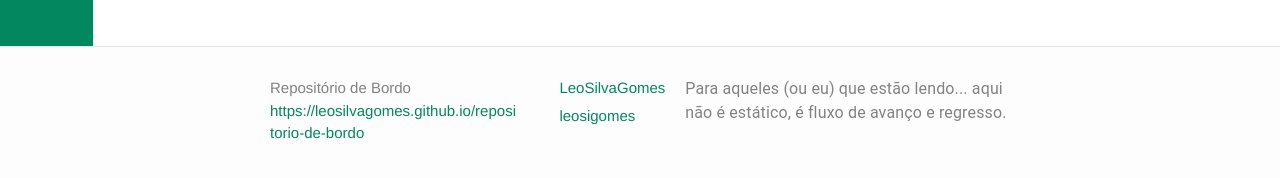
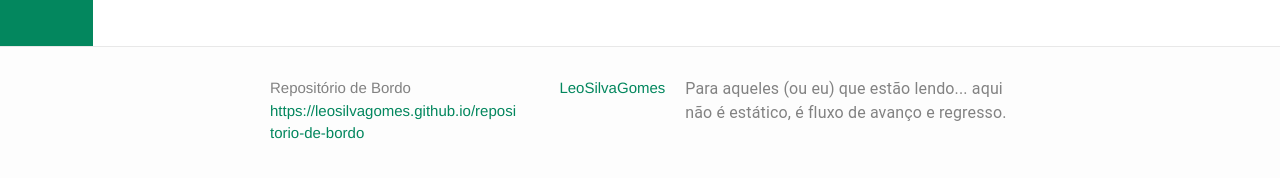
Before and after one commit to LeoSilvaGomes/repositorio-de-bordo, a Jekyll site: the page built from index.html, in a window 1280 px wide and 900 px high, scrolled down 4365 px. Shown: the part 651-829 px from the top of the window. Built offline with Jekyll 4.4.1, drawn with Linux system fonts in a browser that asks for light colours; nearby versions of some CDN libraries.

```diff
--- a/_config.yaml
+++ b/_config.yaml
@@ -5,8 +5,7 @@ description: >- # this means to ignore newlines until "baseurl:"
 baseurl: /repositorio-de-bordo
 url: https://leosilvagomes.github.io
 github_username: LeoSilvaGomes
-instagram_username: leosigomes
-
+instagram_username: ""
 collections:
   sections:
     output: true
@@ -24,13 +23,11 @@ collections:
     output: true
   habilities:
     output: false
-
 # Build settings
 theme: minima
 plugins:
   - jekyll-feed
   - jekyll-archives
-
 jekyll-archives:
   enabled:
     - categories
--- a/user_info.yaml
+++ b/user_info.yaml
@@ -4,7 +4,7 @@ description: Para aqueles (ou eu) que estão lendo... aqui não é estático, é
 baseurl: /repositorio-de-bordo
 url: https://leosilvagomes.github.io
 github_username: LeoSilvaGomes
-instagram_username: leosigomes
+instagram_username:
 site_description_title: "Leo's"
 site_description: Eu sou o Leonardo Gomes, sou um viajante nesse mundo a procura de **perguntas** para esse mundo cheio de respostas. Que aqui se estabeleça minhas inseguranças, vivências e erros. Que aqui eu possa poetizar, roteirizar e julgar com o coração aberto.
 cor_principal: "03875e"
```
